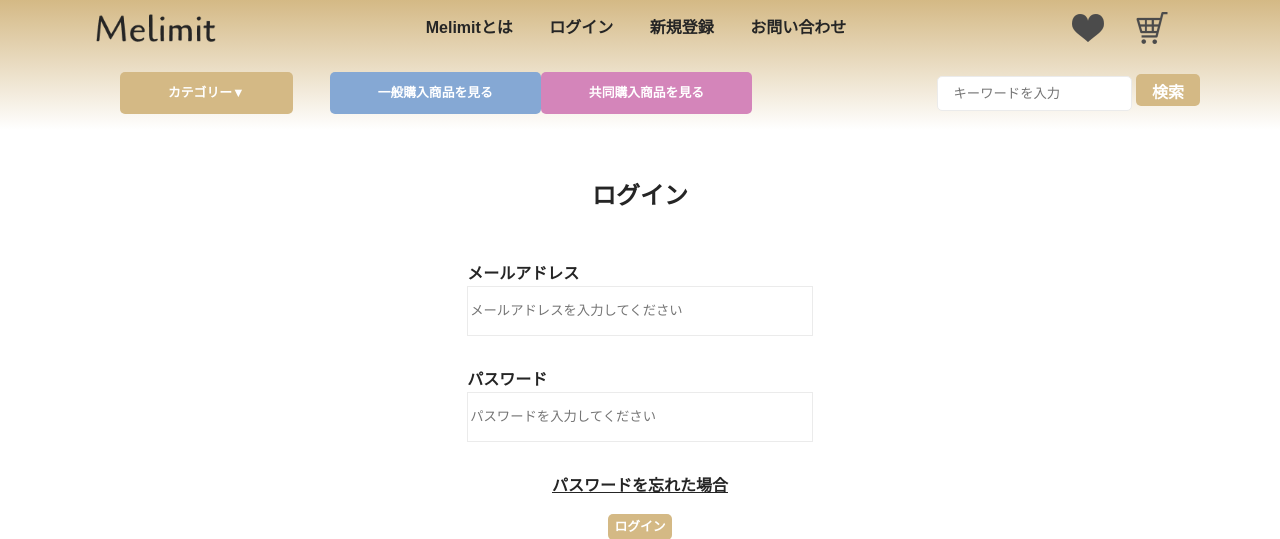
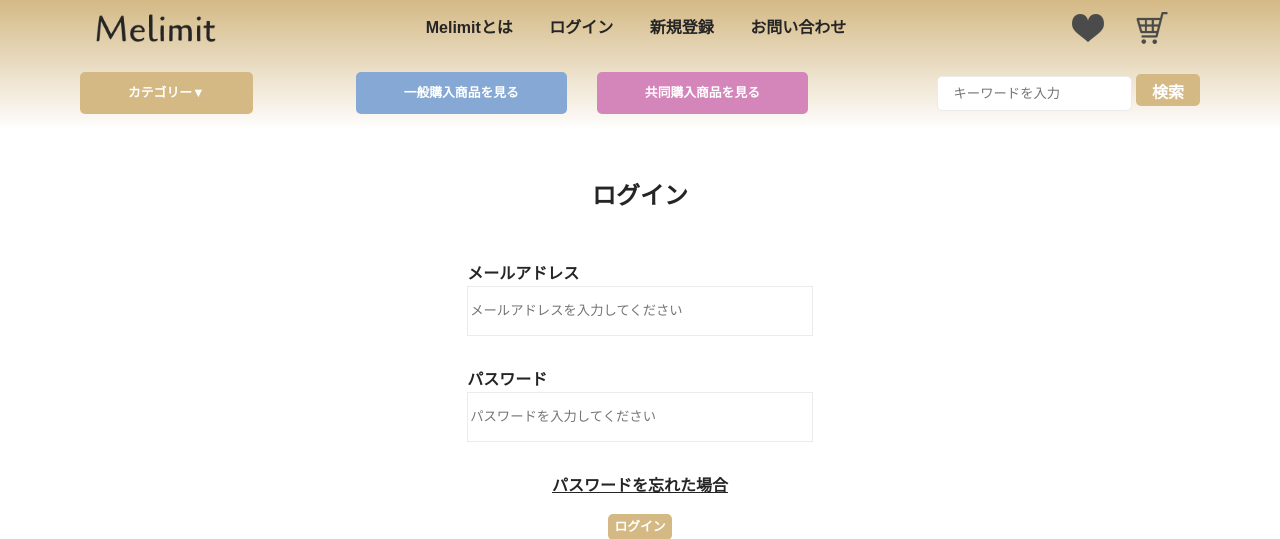
Before and after one commit to shumpei-kayano/2023TeamA, a Django app: page /login/ in a window 1280 px wide. Shown: the top 539 px of the page. Run offline with Django 4.2, Linux system fonts and the light colour scheme.

Commit message:
ヘッダー：トグル以外完成

```diff
--- a/src/user/static/css/_base.scss
+++ b/src/user/static/css/_base.scss
@@ -58,15 +58,21 @@
     display: none;
   }
   &__menu {
-    width: 60%;
+    width: 65%;
     padding-left: 0;
     display: flex;
     justify-content: space-between;
+  }
+  &__category {
+    padding-left: 0;
   }
   &__menu-container {
     padding-left: 0;
     display: flex;
     justify-content: space-between;
+    li:first-child {
+      margin-right: 30px;
+    }
   }
   li {
     // display: inline-block;
--- a/src/user/static/css/style.css
+++ b/src/user/static/css/style.css
@@ -570,15 +570,21 @@
   display: none;
 }
 .header_down__menu {
-  width: 60%;
+  width: 65%;
   padding-left: 0;
   display: flex;
   justify-content: space-between;
+}
+.header_down__category {
+  padding-left: 0;
 }
 .header_down__menu-container {
   padding-left: 0;
   display: flex;
   justify-content: space-between;
+}
+.header_down__menu-container li:first-child {
+  margin-right: 30px;
 }
 .header_down li {
   color: #252525;
--- a/src/user/templates/base.html
+++ b/src/user/templates/base.html
@@ -87,7 +87,7 @@
         var categoryItems = document.querySelectorAll('.header_down__category li:not(:first-child)');
 
         categoryItems.forEach(function(item) {
-            item.classList.toggle('active');
+            item.classList.toggle('hidden');
         });
     }
 </script>
```
